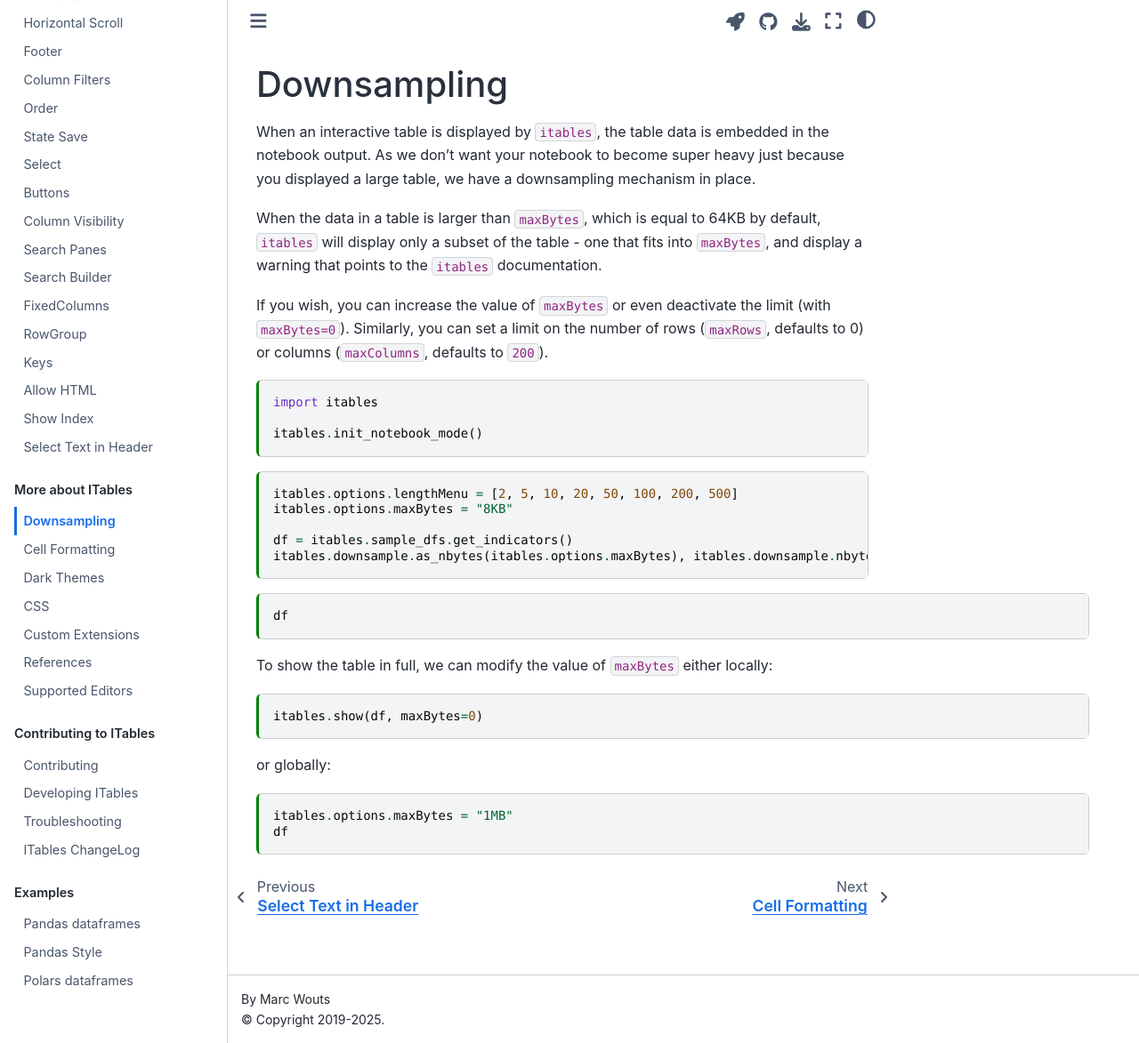
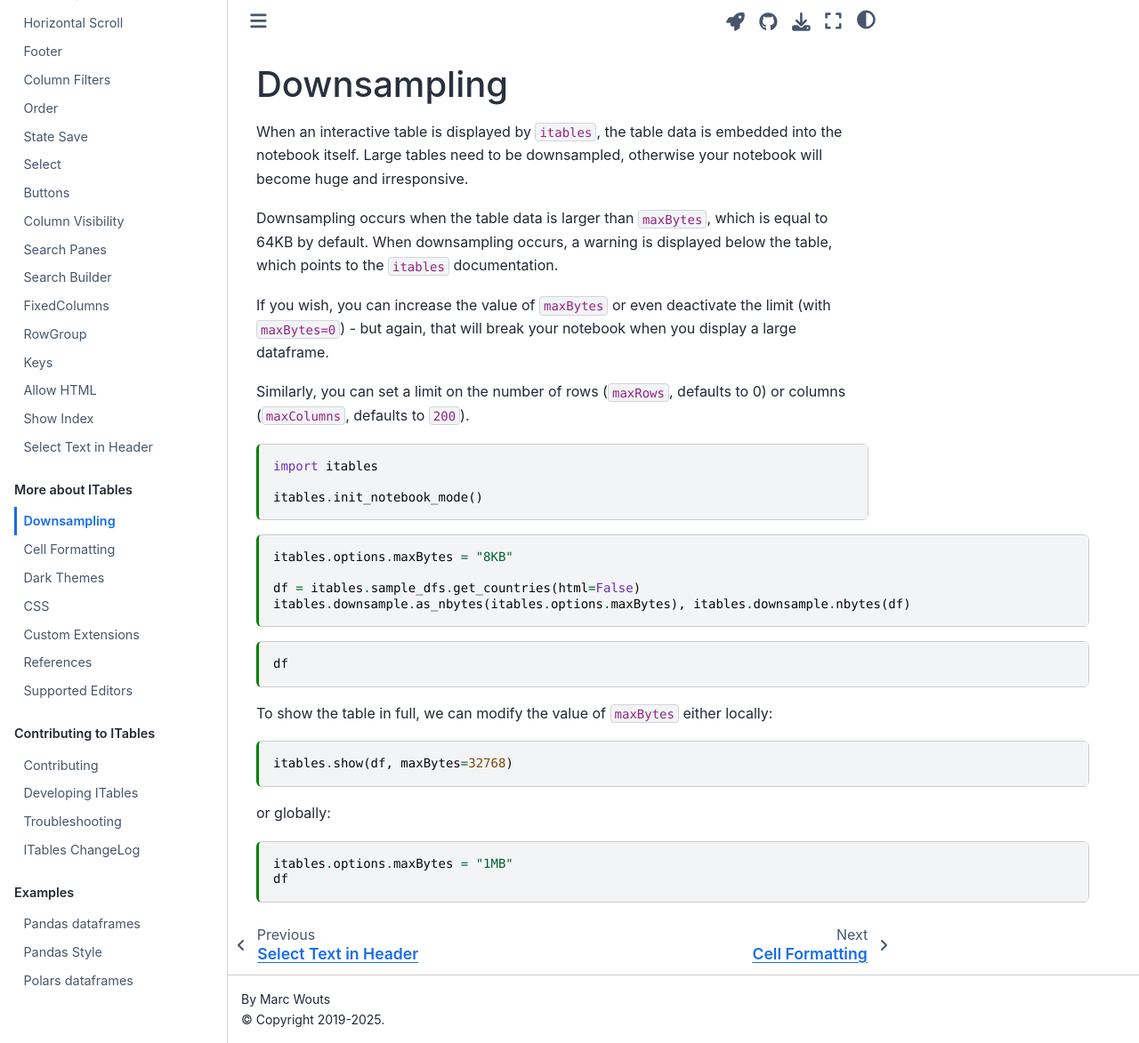
Before and after one commit to mwouts/itables, a Jupyter Book: the page built from docs/downsampling.md, in a window 1280 px wide and 1173 px high. Shown: the whole window at 89% size. Built offline with Jupyter Book 1.0.4 settings and Sphinx 7.4.7 and the Sphinx Book theme 1.1.4, drawn with Linux system fonts in a browser that asks for light colours.

Commit message:
Use full width, update examples

````diff
--- a/docs/downsampling.md
+++ b/docs/downsampling.md
@@ -20,11 +20,13 @@ kernelspec:
 
 # Downsampling
 
-When an interactive table is displayed by `itables`, the table data is embedded in the notebook output. As we don't want your notebook to become super heavy just because you displayed a large table, we have a downsampling mechanism in place.
+When an interactive table is displayed by `itables`, the table data is embedded into the notebook itself. Large tables need to be downsampled, otherwise your notebook will become huge and irresponsive.
 
-When the data in a table is larger than `maxBytes`, which is equal to 64KB by default, `itables` will display only a subset of the table - one that fits into `maxBytes`, and display a warning that points to the `itables` documentation.
+Downsampling occurs when the table data is larger than `maxBytes`, which is equal to 64KB by default. When downsampling occurs, a warning is displayed below the table, which points to the `itables` documentation.
 
-If you wish, you can increase the value of `maxBytes` or even deactivate the limit (with `maxBytes=0`). Similarly, you can set a limit on the number of rows (`maxRows`, defaults to 0) or columns (`maxColumns`, defaults to `200`).
+If you wish, you can increase the value of `maxBytes` or even deactivate the limit (with `maxBytes=0`) - but again, that will break your notebook when you display a large dataframe.
+
+Similarly, you can set a limit on the number of rows (`maxRows`, defaults to 0) or columns (`maxColumns`, defaults to `200`).
 
 ```{code-cell} ipython3
 import itables
@@ -33,10 +35,11 @@ itables.init_notebook_mode()
 ```
 
 ```{code-cell} ipython3
-itables.options.lengthMenu = [2, 5, 10, 20, 50, 100, 200, 500]
+:tags: [full-width]
+
 itables.options.maxBytes = "8KB"
 
-df = itables.sample_dfs.get_indicators()
+df = itables.sample_dfs.get_countries(html=False)
 itables.downsample.as_nbytes(itables.options.maxBytes), itables.downsample.nbytes(df)
 ```
 
@@ -51,7 +54,7 @@ To show the table in full, we can modify the value of `maxBytes` either locally:
 ```{code-cell} ipython3
 :tags: [full-width]
 
-itables.show(df, maxBytes=0)
+itables.show(df, maxBytes=32768)
 ```
 
 or globally:
--- a/docs/py/apps/notebook.py
+++ b/docs/py/apps/notebook.py
@@ -14,6 +14,9 @@
 #     name: itables
 # ---
 
+# %% tags=["remove-cell"]
+# pyright: reportUnusedExpression=false
+
 # %% [markdown]
 # # Notebook Mode
 #
@@ -26,7 +29,12 @@ itables.init_notebook_mode()
 
 # %% [markdown]
 # You can go back to the standard HTML representation of Pandas DataFrames with `init_notebook_mode(all_interactive=False)`.
-#
+
+# %% tags=["full-width"]
+df = itables.sample_dfs.get_countries(html=False)
+df
+
+# %% [markdown]
 # Note that the `init_connected_mode` function also activates ITable's offline mode, unless you call it with a `connected=False` argument.
 #
 #
@@ -44,16 +52,5 @@ itables.init_notebook_mode()
 #
 # If you prefer to render only certain tables using `itables`, or want to set additional options, use `show`:
 
-# %%
-df = itables.sample_dfs.get_countries(html=False)
-
-itables.show(
-    df,
-    caption="A DataFrame rendered with ITables",
-    lengthMenu=[2, 5, 10, 25, 50, 100, 250],
-)
-
-# %% [markdown]
-# ## HTML
-#
-# The `show` function simply displays the HTML snippet for the table, which is obtained with `to_html_datatable`. See more in the section on [HTML export](html.md).
+# %% tags=["full-width"]
+itables.show(df, caption="A DataFrame rendered with ITables")
--- a/docs/py/downsampling.py
+++ b/docs/py/downsampling.py
@@ -20,22 +20,23 @@
 # %% [markdown]
 # # Downsampling
 #
-# When an interactive table is displayed by `itables`, the table data is embedded in the notebook output. As we don't want your notebook to become super heavy just because you displayed a large table, we have a downsampling mechanism in place.
+# When an interactive table is displayed by `itables`, the table data is embedded into the notebook itself. Large tables need to be downsampled, otherwise your notebook will become huge and irresponsive.
 #
-# When the data in a table is larger than `maxBytes`, which is equal to 64KB by default, `itables` will display only a subset of the table - one that fits into `maxBytes`, and display a warning that points to the `itables` documentation.
+# Downsampling occurs when the table data is larger than `maxBytes`, which is equal to 64KB by default. When downsampling occurs, a warning is displayed below the table, which points to the `itables` documentation.
 #
-# If you wish, you can increase the value of `maxBytes` or even deactivate the limit (with `maxBytes=0`). Similarly, you can set a limit on the number of rows (`maxRows`, defaults to 0) or columns (`maxColumns`, defaults to `200`).
+# If you wish, you can increase the value of `maxBytes` or even deactivate the limit (with `maxBytes=0`) - but again, that will break your notebook when you display a large dataframe.
+#
+# Similarly, you can set a limit on the number of rows (`maxRows`, defaults to 0) or columns (`maxColumns`, defaults to `200`).
 
 # %%
 import itables
 
 itables.init_notebook_mode()
 
-# %%
-itables.options.lengthMenu = [2, 5, 10, 20, 50, 100, 200, 500]
+# %% tags=["full-width"]
 itables.options.maxBytes = "8KB"
 
-df = itables.sample_dfs.get_indicators()
+df = itables.sample_dfs.get_countries(html=False)
 itables.downsample.as_nbytes(itables.options.maxBytes), itables.downsample.nbytes(df)
 
 # %% tags=["full-width"]
@@ -45,7 +46,7 @@ df
 # To show the table in full, we can modify the value of `maxBytes` either locally:
 
 # %% tags=["full-width"]
-itables.show(df, maxBytes=0)
+itables.show(df, maxBytes=32768)
 
 # %% [markdown]
 # or globally:
--- a/docs/py/options/buttons.py
+++ b/docs/py/options/buttons.py
@@ -21,7 +21,7 @@
 #
 # To display the buttons, you need to pass a `buttons` argument to the `show` function:
 
-# %%
+# %% tags=["full-width"]
 import itables
 
 itables.init_notebook_mode()
--- a/docs/py/quick_start.py
+++ b/docs/py/quick_start.py
@@ -61,7 +61,7 @@
 #
 # ## Activate ITables
 #
-# Activate the interactive mode in notebook-like environment with `init_notebook_mode`:
+# Activate the interactive mode in notebook-like environment with [`init_notebook_mode`](apps/notebook.md):
 
 # %%
 import itables
@@ -73,7 +73,7 @@ itables.init_notebook_mode()
 # is displayed as an interactive [DataTables](https://datatables.net/),
 # which lets you explore, filter or sort your data.
 
-# %%
+# %% tags=["full-width"]
 df = itables.sample_dfs.get_countries(html=False)
 df
 
````
Also changed, not shown: docs/apps/notebook.md (+15 -10 lines), docs/options/buttons.md (+2 -0 lines), docs/quick_start.md (+3 -1 lines).
